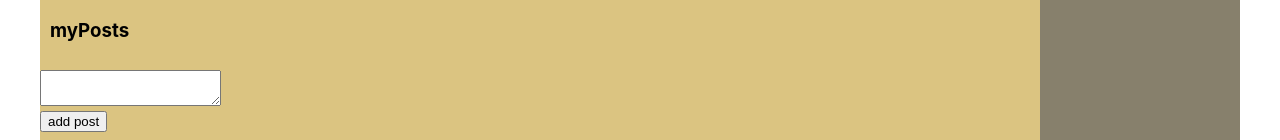
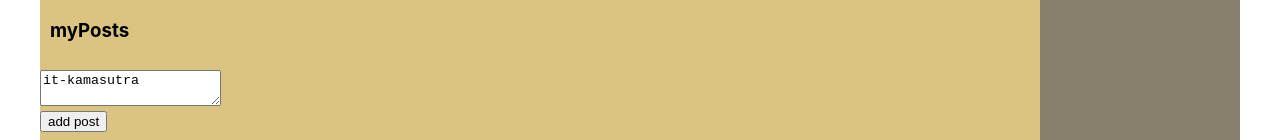
Before and after one commit to nickolayArbuzov/samurai, a React (Create React App) app: page /Profile in a window 1280 px wide. Shown: the part 414-554 px from the top of the page. Built offline with nearby package versions, Linux system fonts and the light colour scheme.

Commit message:
34lesson

```diff
--- a/src/components/Profile/MyPosts/MyPosts.jsx
+++ b/src/components/Profile/MyPosts/MyPosts.jsx
@@ -16,7 +16,7 @@ const MyPosts = (props) => {
       <h3><div className={s.postsBlock}>myPosts</div></h3>
       <div className={s.item}>
           <div>
-            <textarea ref={newPostElement}></textarea>
+            <textarea ref={newPostElement} value='it-kamasutra'/>
           </div>
         <button onClick={addPost}>add post</button>
       </div>
```
